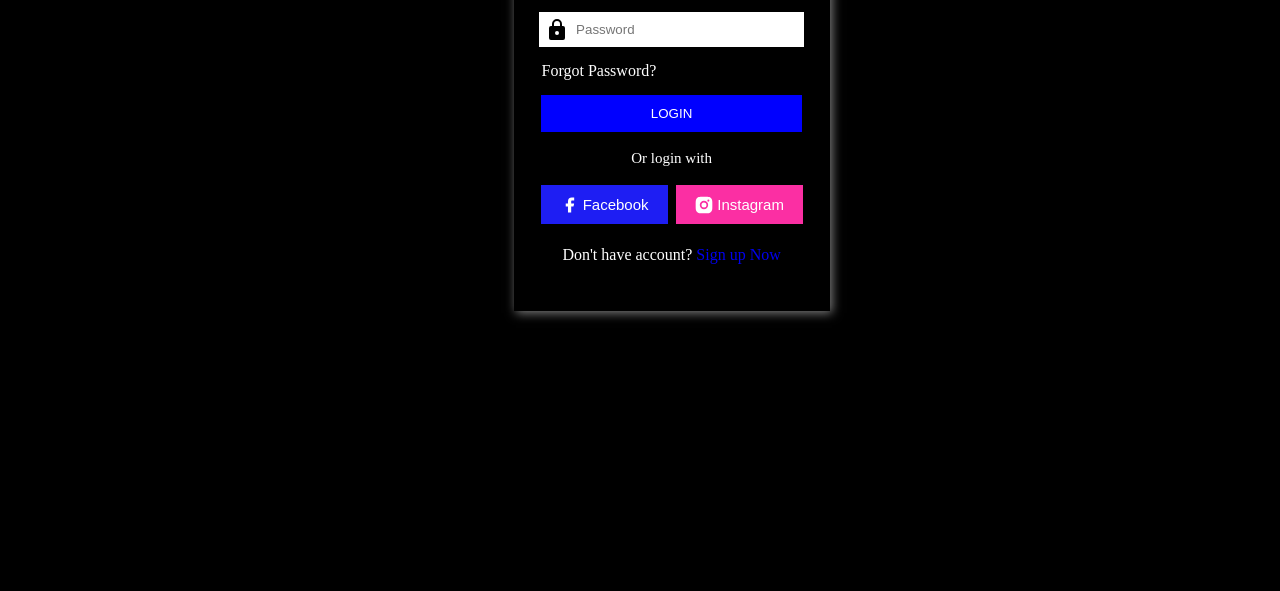
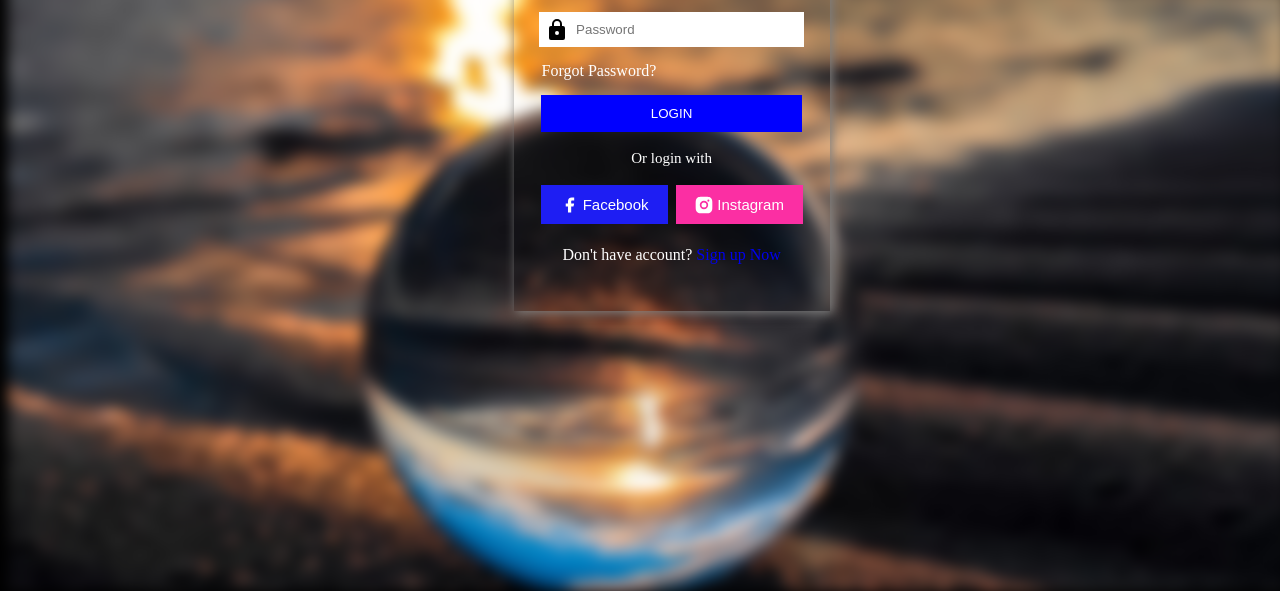
Before and after one commit to mausamigithub12/FORM, a plain HTML site: page index.html in a window 1280 px wide. Shown: the part 217-808 px from the top of the page. Drawn offline with nearby package versions, Linux system fonts and the light colour scheme.

Commit message:
css updated

```diff
--- a/formm.css
+++ b/formm.css
@@ -3,7 +3,7 @@
   }
 
 .pic{
-    background-image: url('../html/project.avif');
+    background-image: url('./project.avif');
     width: 100%;
     height: 100%;
     position: absolute;
```
